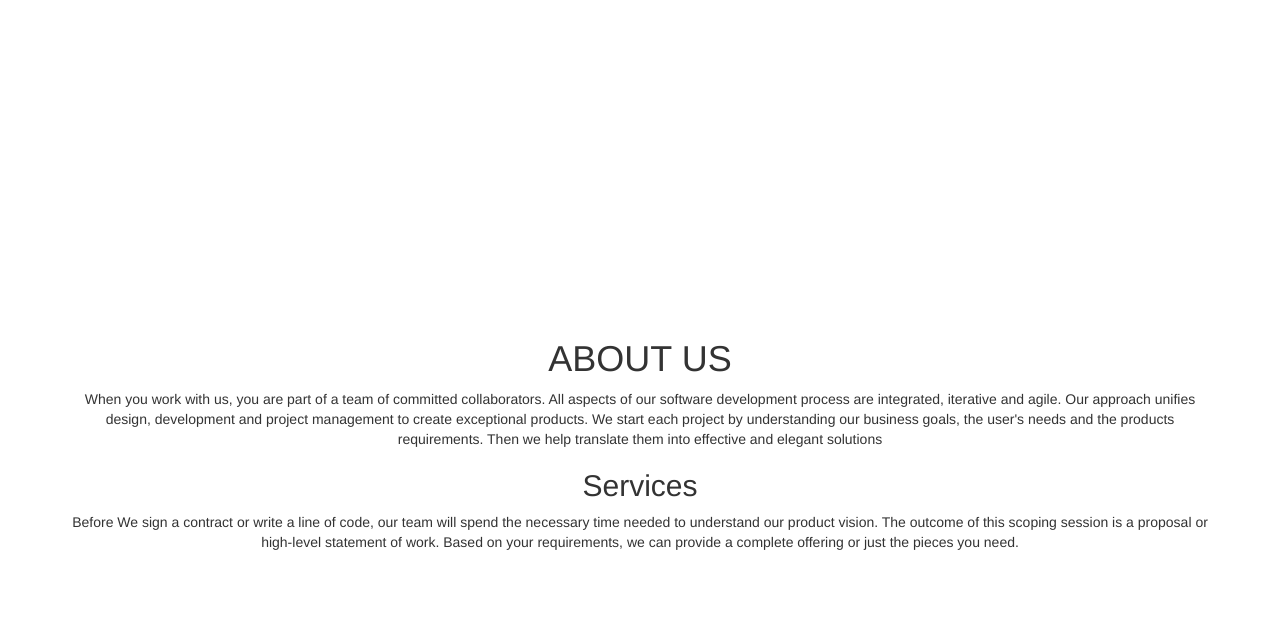
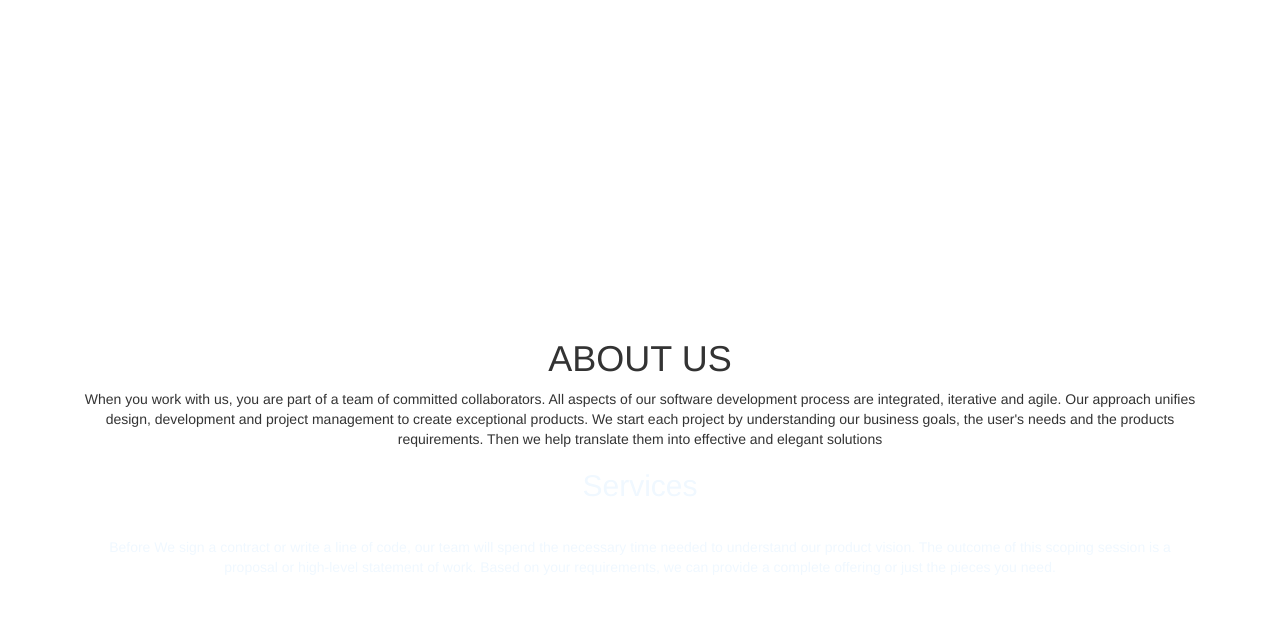
Before and after one commit to michael760odhiambo/my-Delani-Studio-project, a plain HTML site: page index.html in a window 1280 px wide. Shown: the part 181-800 px from the top of the page. Drawn offline with nearby package versions, Linux system fonts and the light colour scheme; files whose address does not match are found by name.

Commit message:
this is my second changes on the services div

```diff
--- a/css/styles.css
+++ b/css/styles.css
@@ -29,3 +29,13 @@
 body{
     text-align: center;
 }
+#serve{
+    color: aliceblue;
+    top: 50%;
+    left: 50%;
+}
+#serv{
+    color:aliceblue;
+    padding: 25px;
+
+}
--- a/index.html
+++ b/index.html
@@ -39,8 +39,8 @@
 
             </div>
             <div id="services">
-                <h2>Services</h2>
-                <p>Before We sign a contract or write a line of code, our team will spend the necessary
+                <h2 id="serve">Services</h2>
+                <p id="serv">Before We sign a contract or write a line of code, our team will spend the necessary
                         time needed to understand our product vision.
                         The outcome of this scoping session is a proposal or high-level statement of work.
                         Based on your requirements, we can provide a complete offering or just the pieces
```
